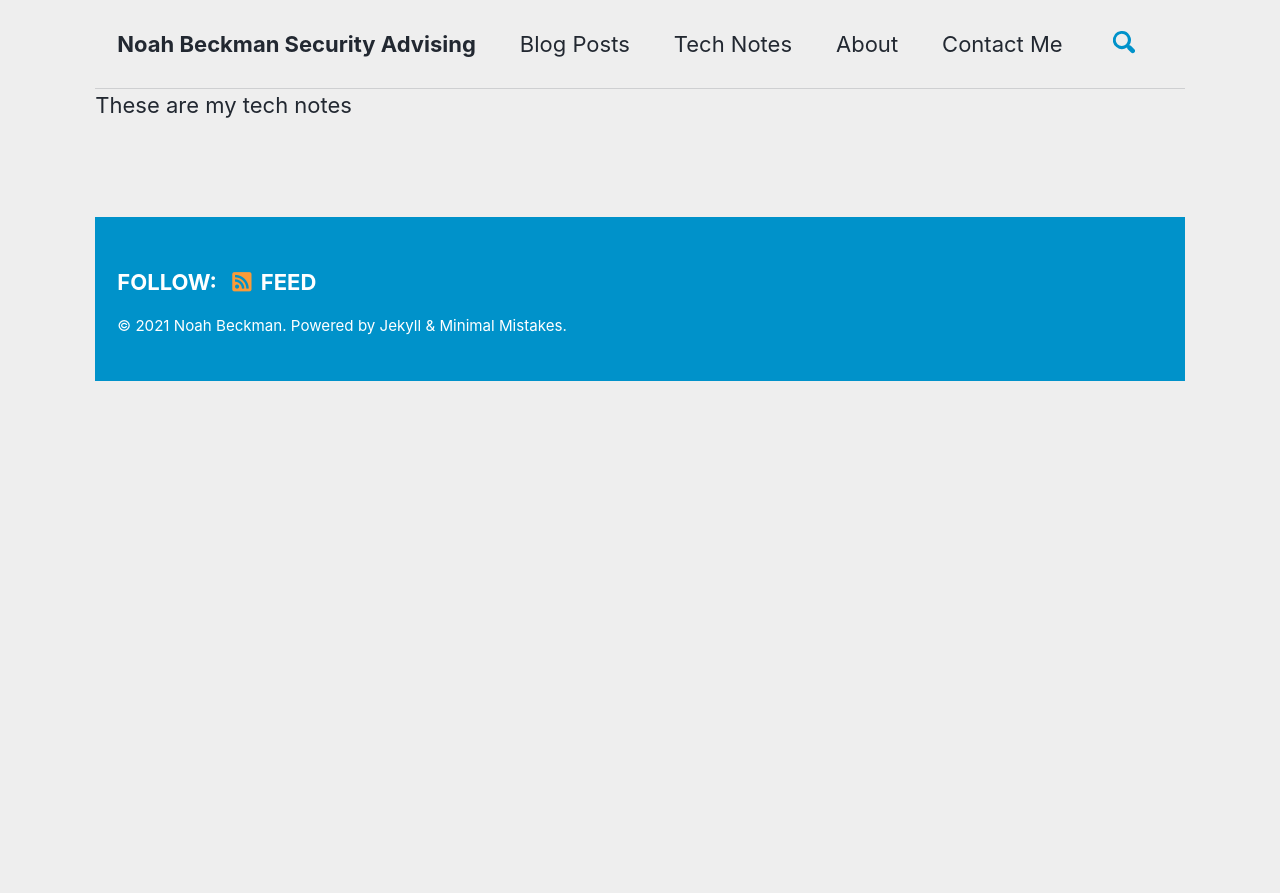
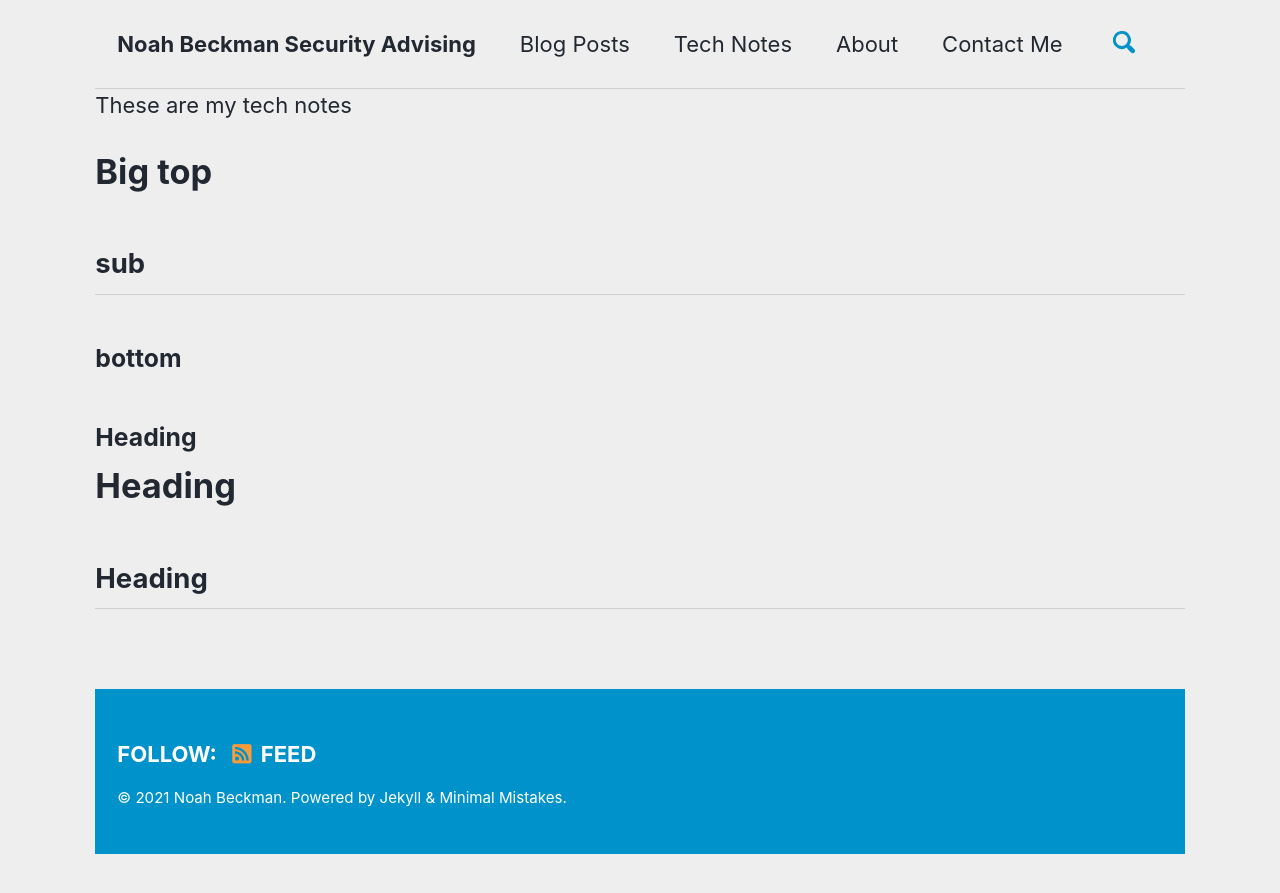
Before and after one commit to CyberM00se/Website, a Jekyll site: the page built from _pages/TechNotes.md, in a window 1280 px wide. Shown: the top 893 px of the page. Built offline with Jekyll 4.4.1, drawn with Linux system fonts in a browser that asks for light colours; cached includes are drawn as plain includes; our own code applies the rules of GitHub Pages for plain Markdown files.

Commit message:
Update TechNotes.md

```diff
--- a/_pages/TechNotes.md
+++ b/_pages/TechNotes.md
@@ -7,3 +7,10 @@ toc_icon: "cog"
 ---
 
 These are my tech notes
+
+# Big top
+## sub
+### bottom
+### Heading
+# Heading
+## Heading
```
